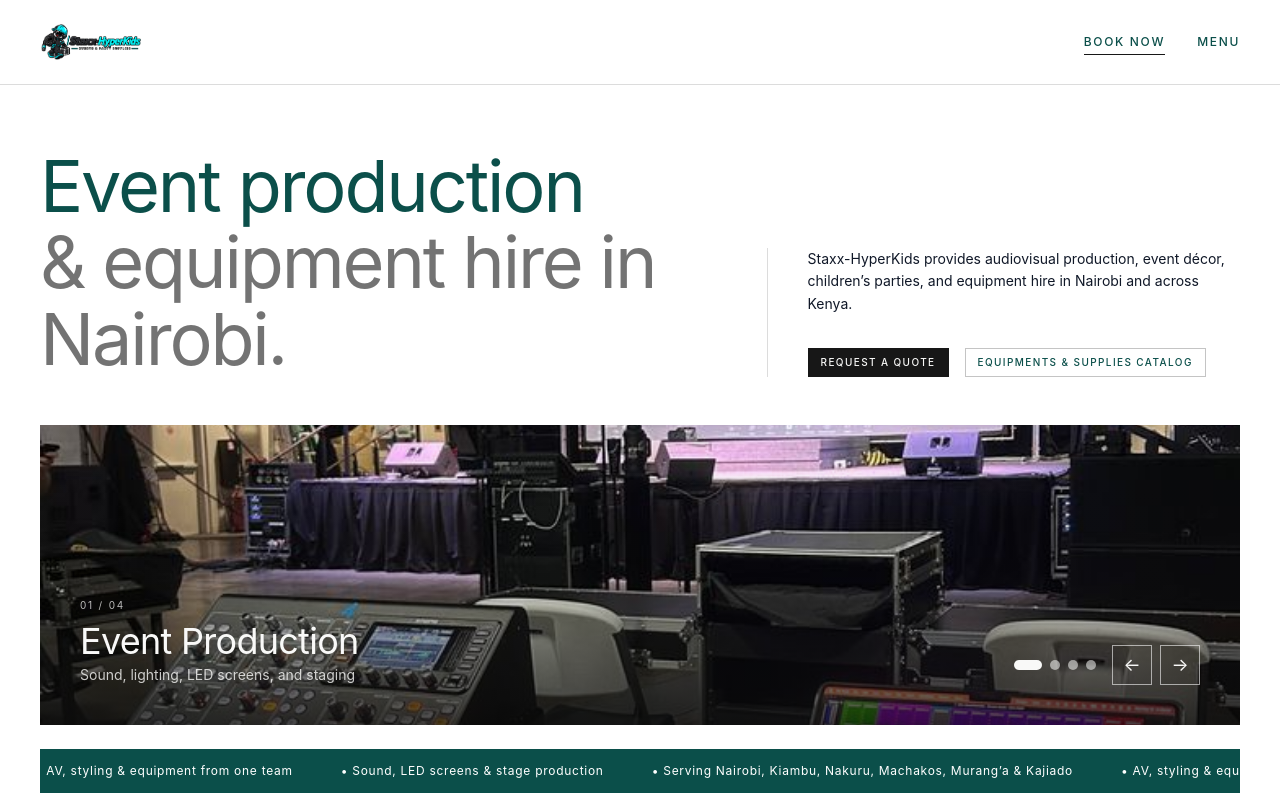
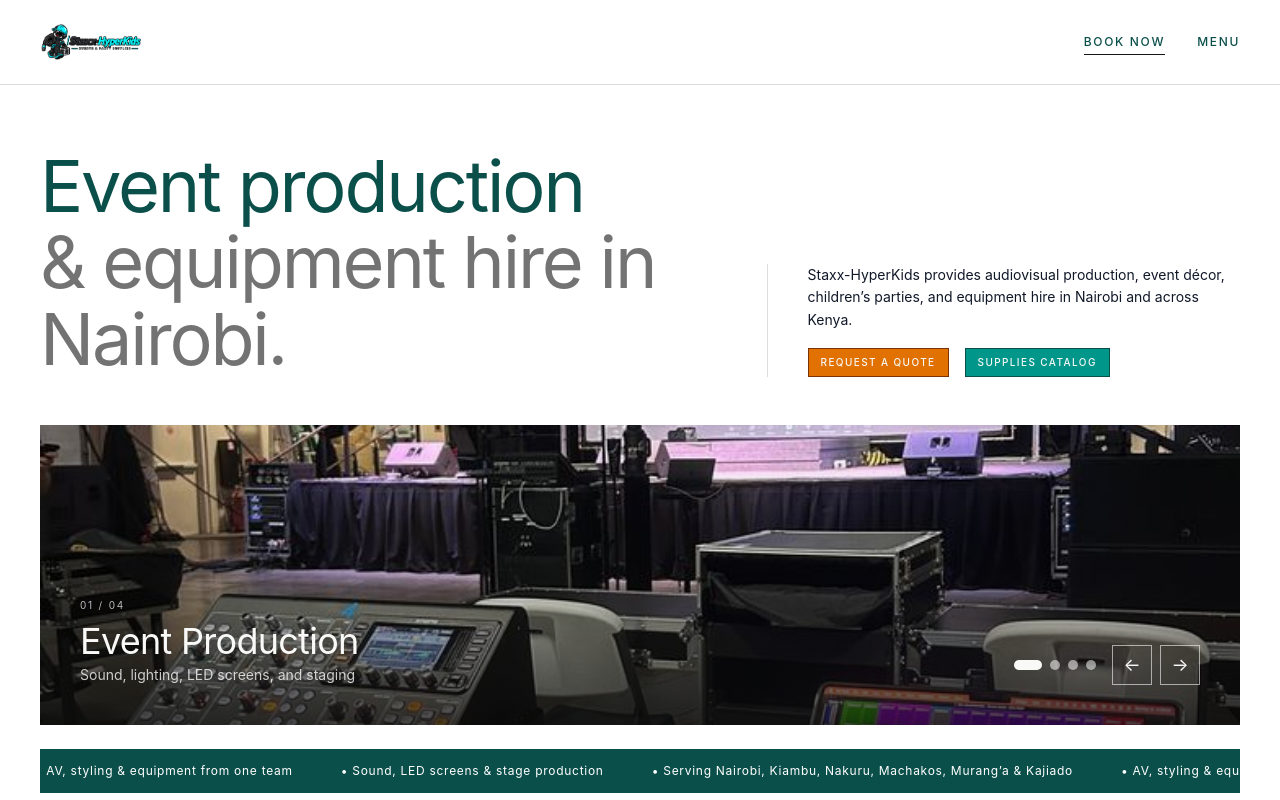
Before and after one commit to bugijay7/staxx_hyper, a React (Vite) app in the folder client/: page / in a window 1280 px wide. Shown: the top 800 px of the page. Built offline with nearby package versions, Linux system fonts and the light colour scheme.

Commit message:
hero btns

```diff
--- a/client/src/Pages/Home/index.jsx
+++ b/client/src/Pages/Home/index.jsx
@@ -178,11 +178,11 @@ export default function Home({ onNavigate }) {
             <div>
               <h1 className="pt-8 md:pt-1  text-2xl font-normal tracking-[-0.03em] leading-[1.06] text-teal-900 sm:text-6xl lg:text-[4.5rem]">
                 Event production <br />
-                <span className="text-neutral-500">&amp; equipment hire in Nairobi.</span>
+                <span className="text-neutral-500">&amp; equipment hire in<br/> Nairobi.</span>
               </h1>
             </div>
 
-            <div className="flex flex-col justify-between gap-8 lg:border-l lg:border-neutral-900/15 lg:pl-10">
+            <div className="flex flex-col justify-between gap-4 lg:border-l lg:border-neutral-900/15 lg:pl-10">
               <p className="text-xs md:text-sm leading-relaxed text-gray-900 md:text-sm">
                 Staxx-HyperKids provides audiovisual production, event d&eacute;cor,
                 children&rsquo;s parties, and equipment hire in Nairobi and across
@@ -193,16 +193,16 @@ export default function Home({ onNavigate }) {
                 <a
                   href="/booking"
                   onClick={(e) => handleLinkClick(e, '/booking')}
-                  className="border border-neutral-900 bg-neutral-900 px-2 md:px-3 py-0.5 md:py-1.5 text-[8px] md:text-[10px] font-medium tracking-[0.14em] text-[#f9f9f8] uppercase no-underline transition-colors duration-200 hover:bg-transparent hover:text-teal-900"
+                  className="border border-amber-900 bg-amber-600 px-3 md:px-3 py-1.5 md:py-1.5 text-[8px] md:text-[10px] font-medium tracking-[0.14em] text-[#f9f9f8] uppercase no-underline transition-colors duration-200 hover:bg-transparent hover:text-teal-900"
                 >
                   Request a Quote
                 </a>
                 <a
-                  href="/event-equipment-supplies"
-                  onClick={(e) => handleLinkClick(e, '/event-equipment-supplies')}
-                  className="border border-neutral-900/25 bg-transparent px-2 md:px-3 py-0.5 md:py-1.5 text-[8px] md:text-[10px] font-medium tracking-[0.14em] text-teal-900 uppercase no-underline transition-colors duration-200 hover:border-neutral-900"
+                  href="/events"
+                  onClick={(e) => handleLinkClick(e, '/events')}
+                  className="border border-teal-900 bg-teal-600 px-3 md:px-3 py-1.5 md:py-1.5 text-[8px] md:text-[10px] font-medium tracking-[0.14em] text-[#f9f9f8] uppercase no-underline transition-colors duration-200 hover:bg-transparent hover:text-teal-900"
                 >
-                  Equipments &amp; Supplies Catalog
+                  Supplies Catalog
                 </a>
               </div>
             </div>
```
